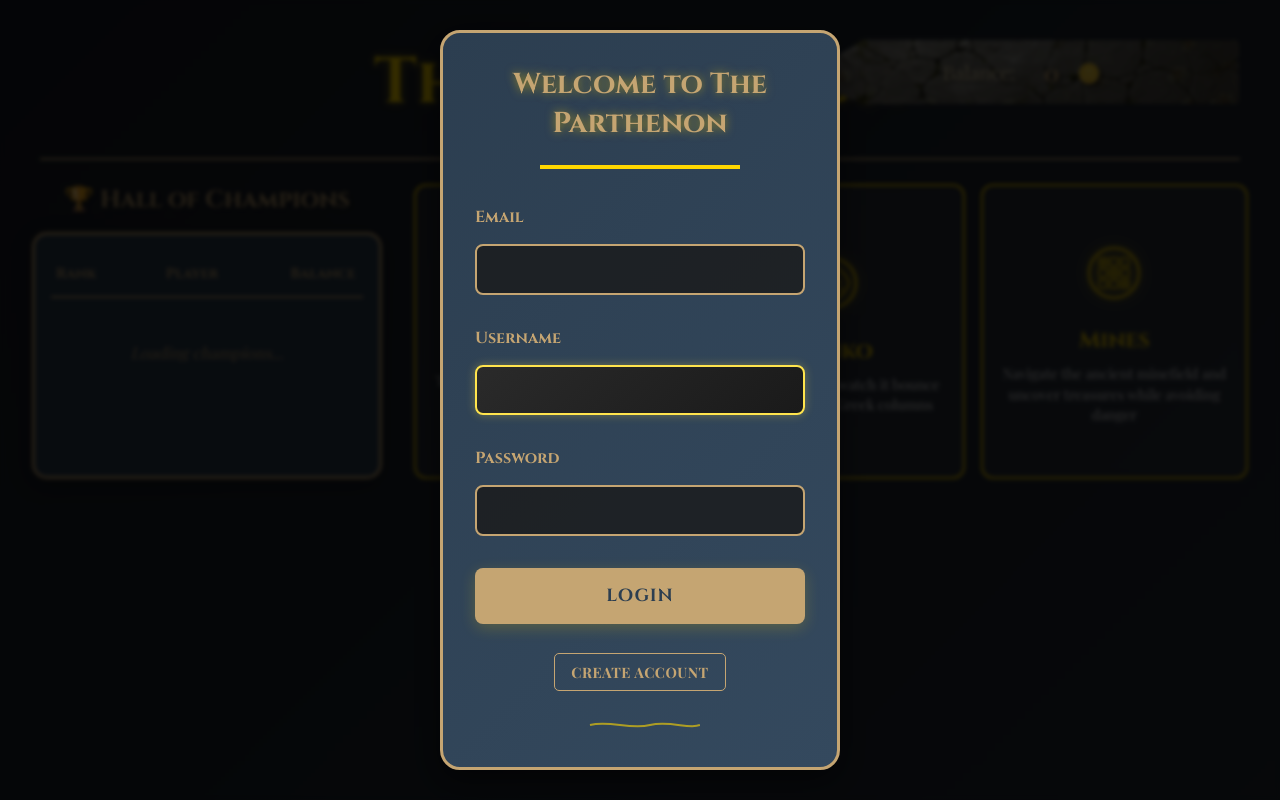
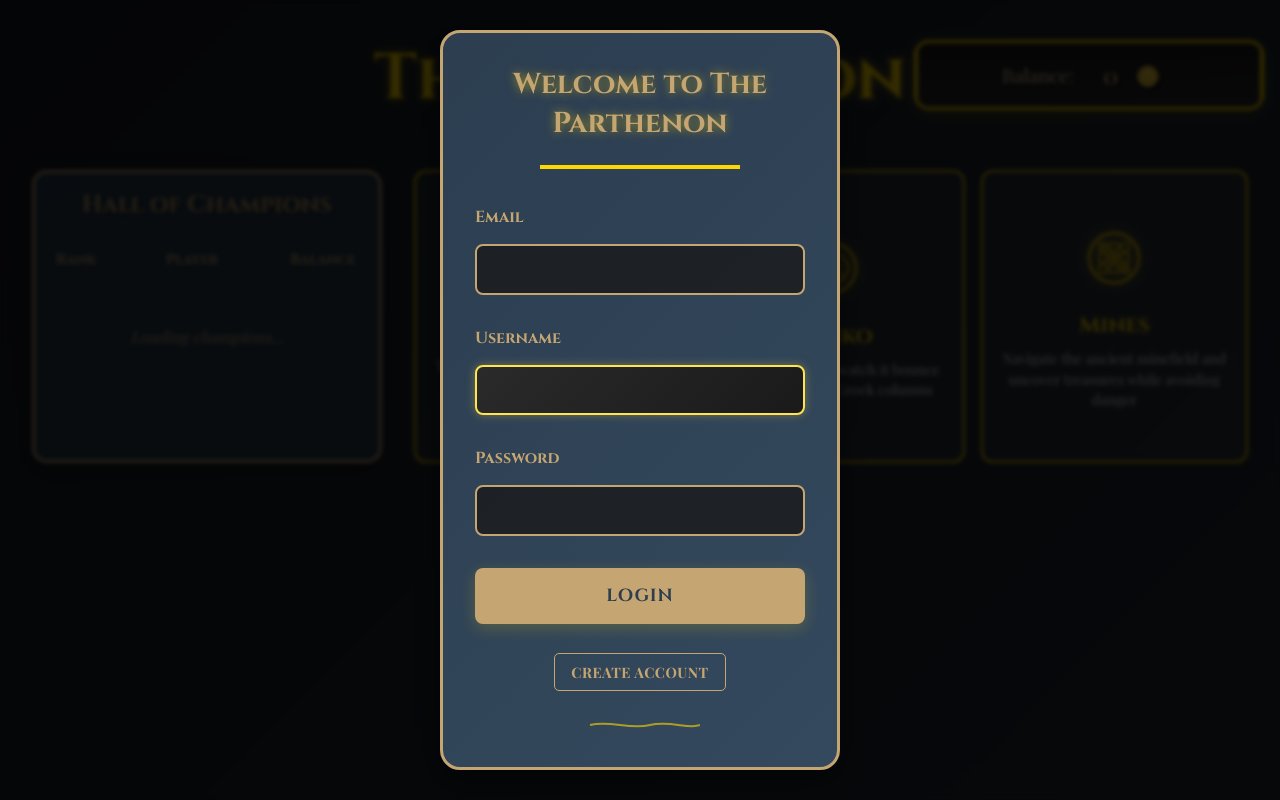
Before and after one commit to Nkizzy/The-Parthenon, a website built with Vite: page home.html in a window 1280 px wide. Built offline with nearby package versions, Linux system fonts and the light colour scheme.

Commit message:
Update homepage design: custom balance banner, simplified layout, moved leaderboard

```diff
--- a/home.html
+++ b/home.html
@@ -27,8 +27,8 @@
         <div class="main-content">
             <!-- Leaderboard Section -->
             <div class="leaderboard-section">
-                <h2 class="leaderboard-title">🏆 Hall of Champions</h2>
                 <div class="leaderboard-container">
+                    <h2 class="leaderboard-title">Hall of Champions</h2>
                     <div class="leaderboard-header">
                         <span class="rank-header">Rank</span>
                         <span class="player-header">Player</span>
--- a/homepage.css
+++ b/homepage.css
@@ -38,12 +38,13 @@ html {
     z-index: 2;
     width: 100%;
     max-width: 1200px;
+    border-bottom: none;
 }
 
 .balance-container {
     position: fixed;
     top: 2.5rem;
-    right: 0rem;
+    right: 1rem;
     padding: 0.5rem 1rem;
 }
 
@@ -52,10 +53,10 @@ html {
     font-size: 4rem;
     color: #FFD700;
     text-shadow: 0 0 10px rgba(255, 215, 0, 0.5);
-    margin-bottom: 1rem;
+    margin-bottom: 0.5rem;
     text-align: center;
     width: 100%;
-    margin-top: 0.5rem;
+    margin-top: 0.25rem;
 }
 
 .main-content {
--- a/style.css
+++ b/style.css
@@ -48,15 +48,18 @@ h1 {
 }
 
 .balance-container {
-    background: url('images/balancetab.png') no-repeat center center;
-    background-size: 110%;
-    padding: 1rem 1rem;
-    border-radius: 10px;
+    background: url('images/balance-banner.svg') no-repeat center center;
+    background-size: cover;
+    padding: 1rem 1.5rem;
+    border-radius: 15px;
     display: flex;
     align-items: center;
     justify-content: center;
     gap: 1rem;
-    min-width: 500px;
+    min-width: 350px;
+    max-width: 400px;
+    box-shadow: 0 4px 15px rgba(255, 215, 0, 0.2);
+    border: 3px solid #FFD700;
 }
 
 .balance-label {
@@ -663,6 +666,10 @@ button:disabled {
         flex-direction: column;
         gap: 0.5rem;
         padding: 0.8rem 1.5rem;
+        min-width: 280px;
+        max-width: 320px;
+        background-size: 100%;
+        right: 0.5rem;
     }
 
     .sign-out-btn {
@@ -704,7 +711,12 @@ button:disabled {
     font-family: 'Cinzel', serif;
     font-size: 1.5rem;
     margin-bottom: 1rem;
+    margin-top: 0;
+    text-align: center;
     text-shadow: 2px 2px 4px rgba(0, 0, 0, 0.5);
+    border: none;
+    border-bottom: none;
+    padding-bottom: 0;
 }
 
 .leaderboard-container {
@@ -722,7 +734,6 @@ button:disabled {
     grid-template-columns: 50px 1fr 80px;
     gap: 0.5rem;
     padding: 0.8rem 0;
-    border-bottom: 2px solid var(--primary-color);
     margin-bottom: 0.8rem;
     font-family: 'Cinzel', serif;
     font-weight: 600;
```
Also changed, not shown: images/balance-banner.svg (added), images/blackjack_statue.png (added).
